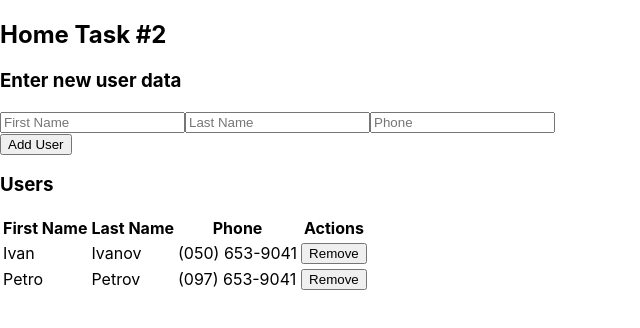
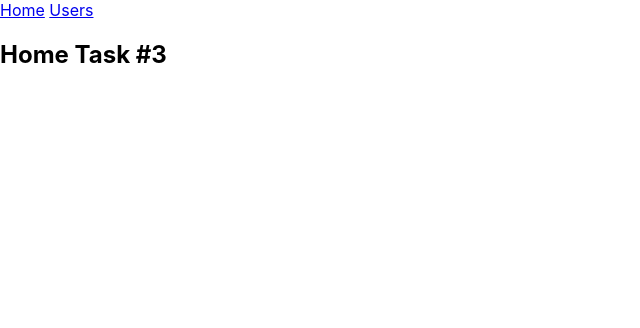
Before and after one commit to amtoss-study/react-study-askrinnik, a React (Create React App) app: page / in a window 1280 px wide. Shown: the top 328 px of the page, without its empty margins (0-640 px from the left). Built offline with nearby package versions, Linux system fonts and the light colour scheme.

Commit message:
react-router-dom using

```diff
--- a/package.json
+++ b/package.json
@@ -10,8 +10,10 @@
         "@types/node": "^12.0.0",
         "@types/react": "^17.0.0",
         "@types/react-dom": "^17.0.0",
+        "@types/react-router-dom": "5",
         "react": "^17.0.2",
         "react-dom": "^17.0.2",
+        "react-router-dom": "5",
         "react-scripts": "4.0.3",
         "typescript": "^4.1.2",
         "web-vitals": "^1.0.1"
@@ -21,7 +23,7 @@
         "build": "react-scripts build",
         "test": "react-scripts test",
         "eject": "react-scripts eject",
-        "run_prettier": "yarn prettier --write ."
+        "run_prettier": "prettier --write src"
     },
     "eslintConfig": {
         "extends": [
--- a/src/App.tsx
+++ b/src/App.tsx
@@ -1,8 +1,11 @@
 import React from "react";
+import { BrowserRouter as Router, Switch, Route } from "react-router-dom";
+
 import "./App.css";
 import { User } from "types";
-import AddUserForm from "components/AddUserForm";
-import UserList from "components/UserList";
+import Home from "routes/Home";
+import Nav from "routes/Nav";
+import Users from "routes/Users";
 
 const initUsers: User[] = [
     {
@@ -22,18 +25,17 @@ const initUsers: User[] = [
 const App = () => {
     const [users, setUsers] = React.useState<User[]>(initUsers);
     return (
-        <div>
-            <h2>Home Task #2</h2>
-            <AddUserForm
-                onSubmitFunc={(newUser) => setUsers([...users, newUser])}
-            />
-            <UserList
-                userList={users}
-                removeUser={(id) =>
-                    setUsers(users.filter((user) => user.id !== id))
-                }
-            />
-        </div>
+        <Router>
+            <Nav />
+            <Switch>
+                <Route path="/users" exact={true}>
+                    <Users users={users} setUsers={setUsers} />
+                </Route>
+                <Route path="/">
+                    <Home />
+                </Route>
+            </Switch>
+        </Router>
     );
 };
 
--- /dev/null
+++ b/src/routes/Home.tsx
@@ -0,0 +1,3 @@
+const Home = () => <h2>Home Task #3</h2>;
+
+export default Home;
--- /dev/null
+++ b/src/routes/Nav.tsx
@@ -0,0 +1,11 @@
+import React from "react";
+import { Link } from "react-router-dom";
+
+const Nav = () => (
+    <nav>
+        <Link to="/">Home</Link>&nbsp;
+        <Link to="/users">Users</Link>
+    </nav>
+);
+
+export default Nav;
--- /dev/null
+++ b/src/routes/Users.tsx
@@ -0,0 +1,25 @@
+import AddUserForm from "components/AddUserForm";
+import UserList from "components/UserList";
+import { User } from "types";
+
+const Users = ({
+    users,
+    setUsers,
+}: {
+    users: User[];
+    setUsers: (users: User[]) => void;
+}) => (
+    <>
+        <AddUserForm
+            onSubmitFunc={(newUser) => setUsers([...users, newUser])}
+        />
+        <UserList
+            userList={users}
+            removeUser={(id) =>
+                setUsers(users.filter((user) => user.id !== id))
+            }
+        />
+    </>
+);
+
+export default Users;
```
Also changed, not shown: 2 other files (tests, documents, lock files or other folders).
